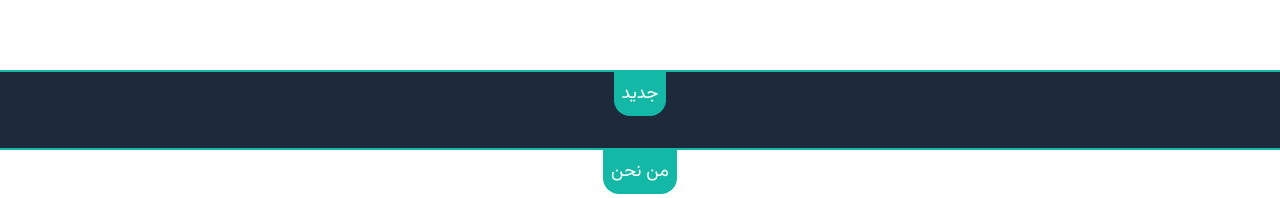
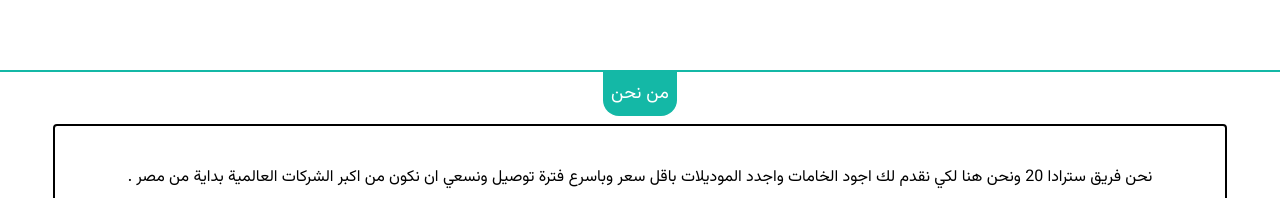
Before and after one commit to Yousef-El-shr-bene/strada-20, a Next.js app: page / in a window 1280 px wide. Shown: the part 742-940 px from the top of the page. Built offline with nearby package versions, Linux system fonts and the light colour scheme.

Commit message:
server fix 6

```diff
--- a/app/page.tsx
+++ b/app/page.tsx
@@ -20,14 +20,14 @@ export async function getStaticPaths() {
   return { props : { imgdata } };
 }
 
-export default function Home({imgdata}) {
+export default function Home(/*{imgdata}*/) {
 
   return (
     <main dir="rtl" className={`flex-col justify-center`}>
         <HomeAdd/>
         <ShopNow/>
         <BigAdd/>
-        <Newcrds data={imgdata} />
+        {/* <Newcrds data={imgdata} /> */}
         <HowWeArr/>
         <Rewards/>
         <CustomLogo/>
--- a/app/store/[crdinfo]/page.tsx
+++ b/app/store/[crdinfo]/page.tsx
@@ -9,7 +9,7 @@ export async function getStaticPaths() {
   return { props: { imgdata }, fallback: "blocking" };
 }
 
-export default function CrdInfo({ imgdata }) {
+export default function CrdInfo(/*{ imgdata }*/) {
   //
   const chose = { color: "", size: "" };
 
@@ -87,7 +87,7 @@ export default function CrdInfo({ imgdata }) {
         </div>
       </div>
       <div>
-        <Newcrds data={imgdata} />
+        {/* <Newcrds data={imgdata} /> */}
       </div>
     </>
   );
```
